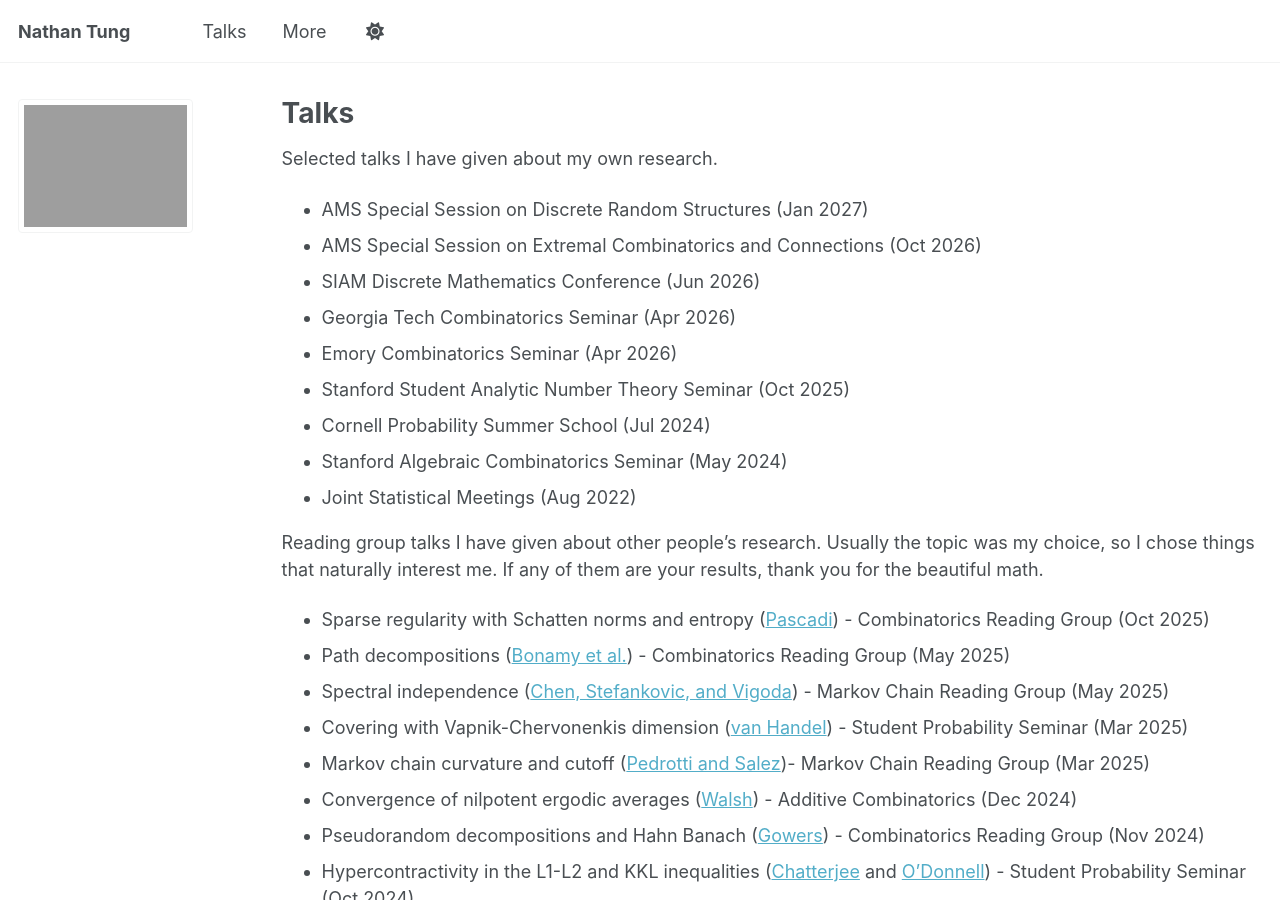
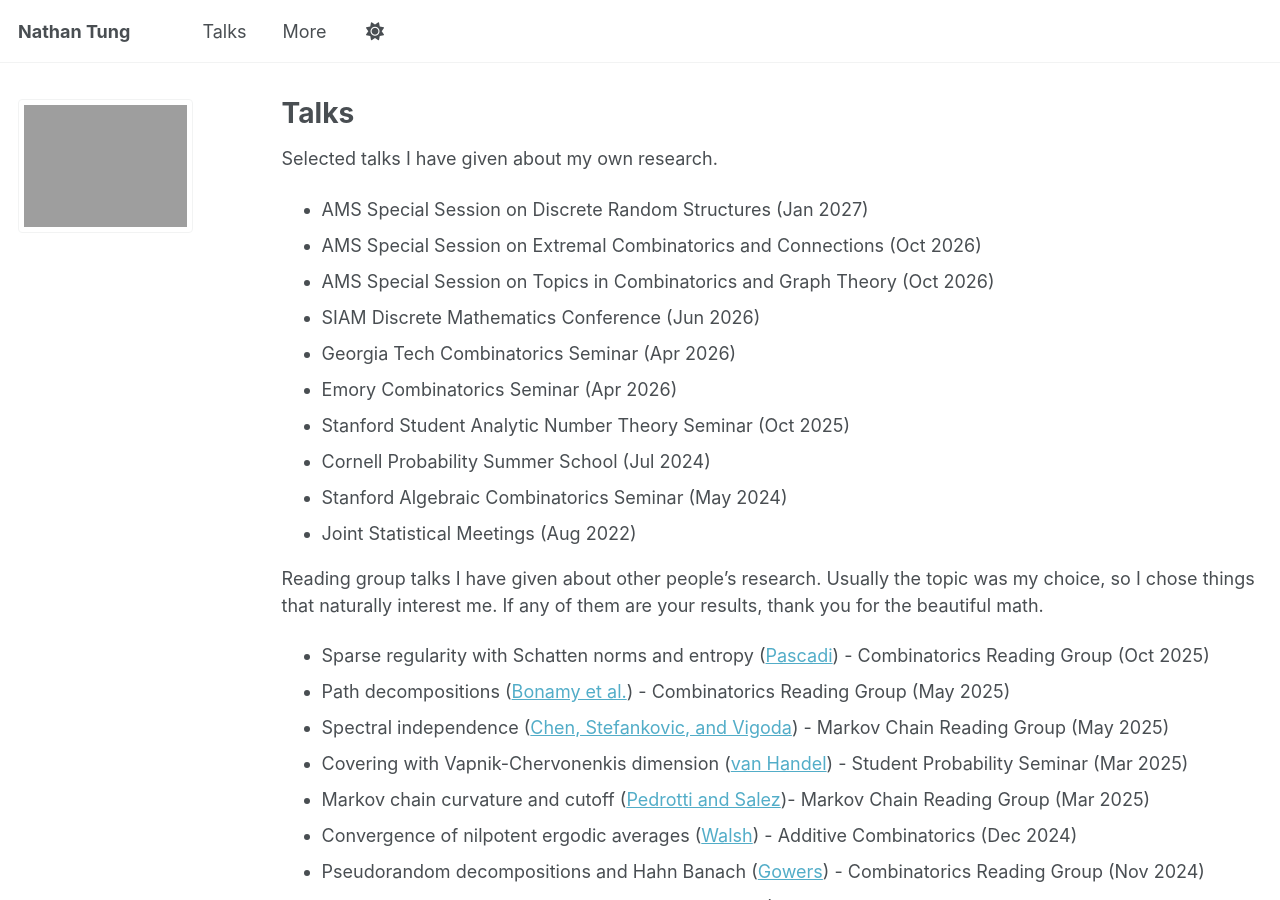
Before and after one commit to njtung/njtung.github.io, a Jekyll site: the page built from _pages/talks.md, in a window 1280 px wide and 900 px high. Built offline with Jekyll 4.4.1, drawn with Linux system fonts in a browser that asks for light colours; a script that is not in the unit is left out.

Commit message:
Update talks.md

```diff
--- a/_pages/talks.md
+++ b/_pages/talks.md
@@ -9,6 +9,7 @@ Selected talks I have given about my own research.
 
 * AMS Special Session on Discrete Random Structures (Jan 2027)
 * AMS Special Session on Extremal Combinatorics and Connections (Oct 2026)
+* AMS Special Session on Topics in Combinatorics and Graph Theory (Oct 2026)
 * SIAM Discrete Mathematics Conference (Jun 2026)
 * Georgia Tech Combinatorics Seminar (Apr 2026)
 * Emory Combinatorics Seminar (Apr 2026)
```
